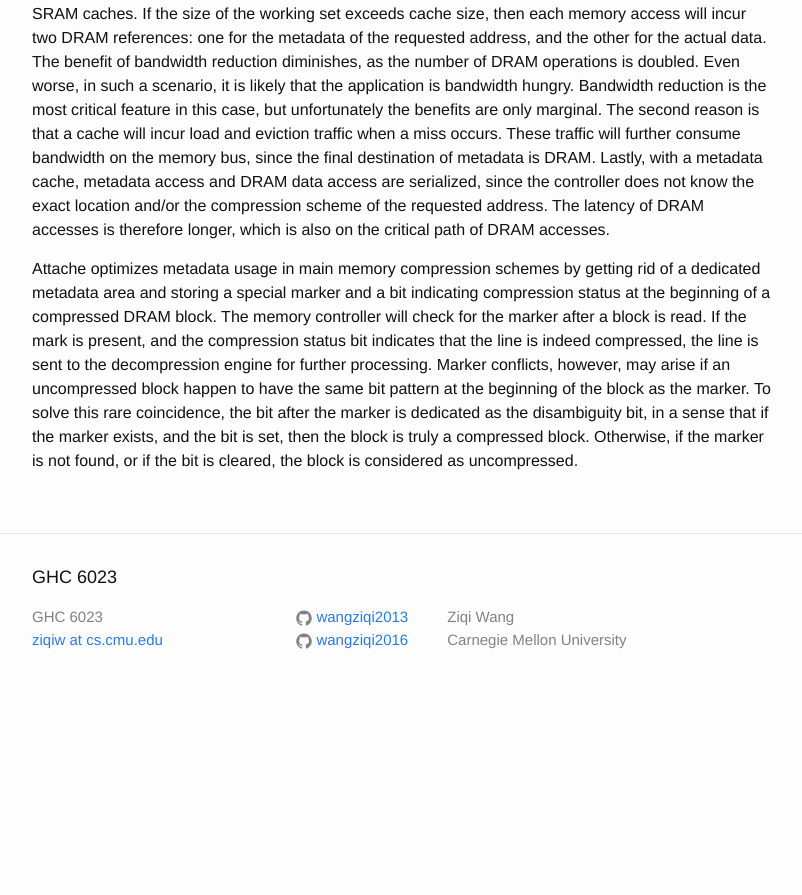
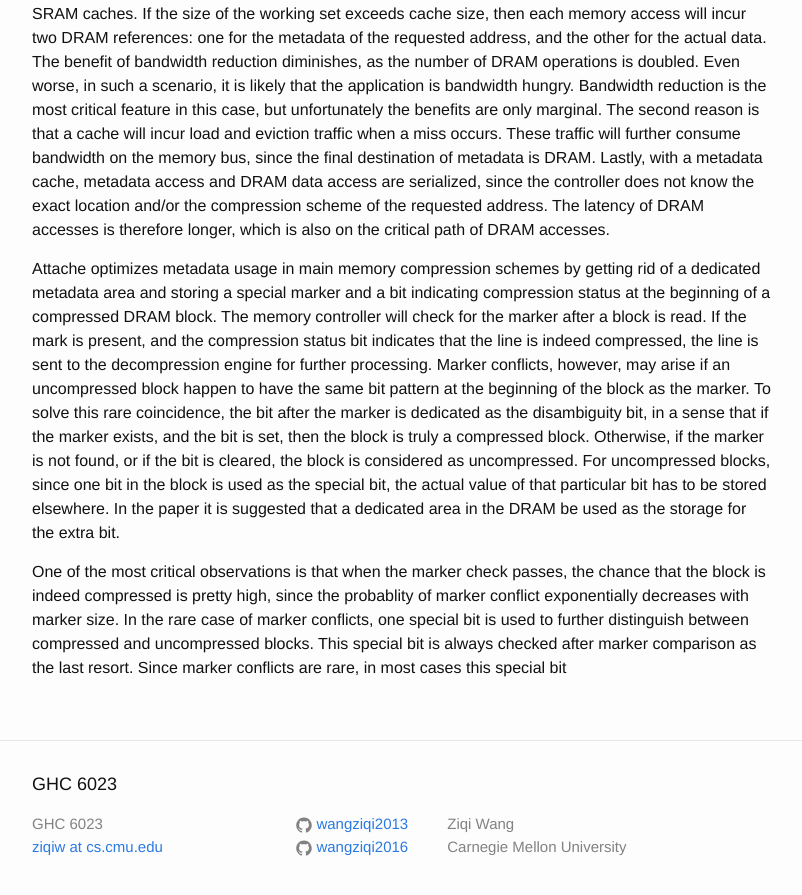
Before and after one commit to wangziqi2013/wangziqi2013.github.io, a Jekyll site: the page built from _posts/2020-06-08-attache.markdown, in a window 1280 px wide and 900 px high, scrolled down 979 px. Shown: the top 895 px of the window, without its empty margins (238-1040 px from the left). Built offline with Jekyll 4.4.1, drawn with Linux system fonts in a browser that asks for light colours; before the commit the page ends 1690 px from its top, so only the background shows below that.

Commit message:
Adding extra bit

```diff
--- a/_posts/2020-06-08-attache.markdown
+++ b/_posts/2020-06-08-attache.markdown
@@ -48,3 +48,12 @@ processing. Marker conflicts, however, may arise if an uncompressed block happen
 of the block as the marker. To solve this rare coincidence, the bit after the marker is dedicated as the disambiguity
 bit, in a sense that if the marker exists, and the bit is set, then the block is truly a compressed block.
 Otherwise, if the marker is not found, or if the bit is cleared, the block is considered as uncompressed.
+For uncompressed blocks, since one bit in the block is used as the special bit, the actual value of that particular bit
+has to be stored elsewhere. In the paper it is suggested that a dedicated area in the DRAM be used as the storage
+for the extra bit.
+
+One of the most critical observations is that when the marker check passes, the chance that the block is indeed compressed
+is pretty high, since the probablity of marker conflict exponentially decreases with marker size. In the rare case of marker
+conflicts, one special bit is used to further distinguish between compressed and uncompressed blocks. This special
+bit is always checked after marker comparison as the last resort. Since marker conflicts are rare, in most cases
+this special bit
```
